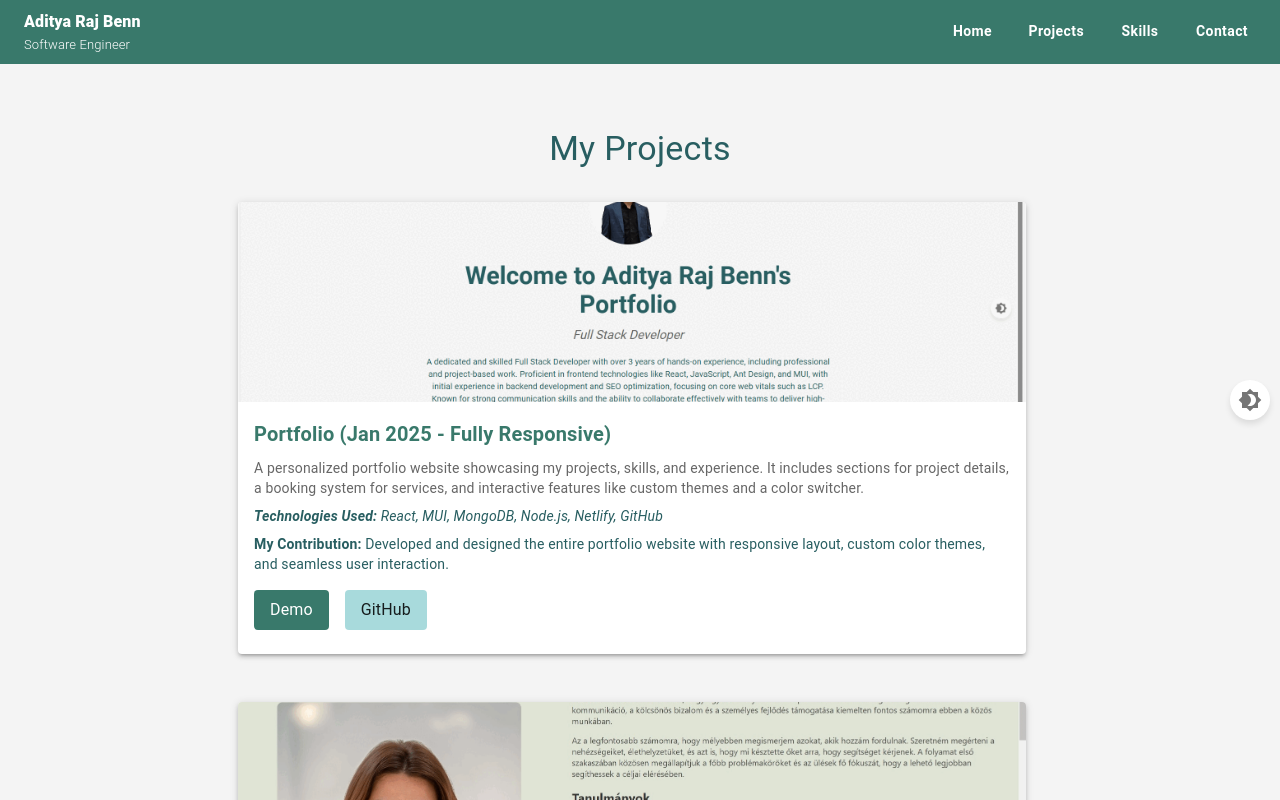
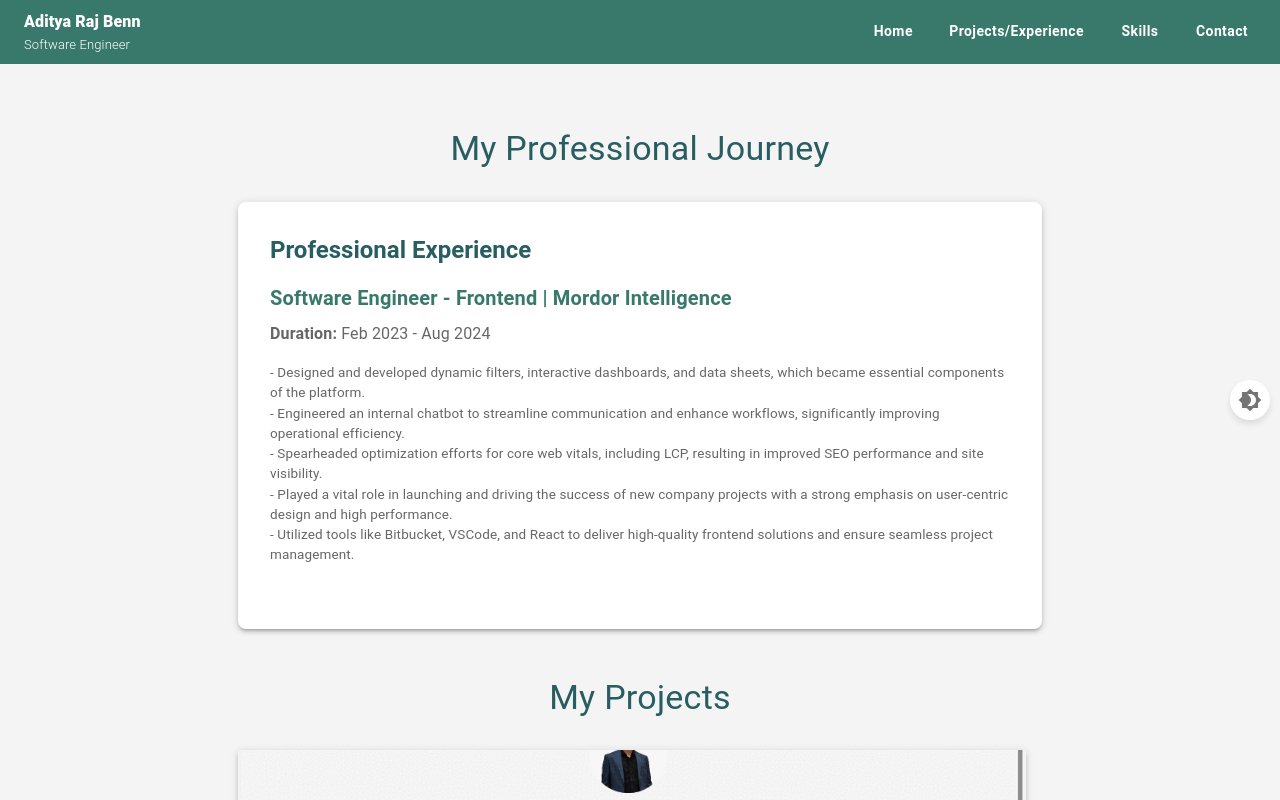
Before and after one commit to adityarajbenn/thePortfolio, a React (Create React App) app in the folder portfolio-ftd/: page /projects in a window 1280 px wide. Shown: the top 800 px of the page. Built offline with nearby package versions, Linux system fonts and the light colour scheme; the HTML template or start-up script is replaced by a standard one.

Commit message:
added exp on the website

```diff
--- a/portfolio-ftd/src/components/Navbar.js
+++ b/portfolio-ftd/src/components/Navbar.js
@@ -92,7 +92,7 @@ const Navbar = () => {
                 },
               }}
             >
-              Projects
+              Projects/Experience
             </Button>
             <Button
               component={NavLink}
@@ -183,7 +183,7 @@ const Navbar = () => {
             }}
             onClick={toggleDrawer}
           >
-            Projects
+            Projects/Experience
           </Button>
           <Button
             component={NavLink}
--- a/portfolio-ftd/src/data.json
+++ b/portfolio-ftd/src/data.json
@@ -30,10 +30,11 @@
         "location": "Jhansi, Uttar Pradesh",
         "years": "Feb 2023 - Aug 2024",
         "responsibilities": [
-          "Developed and maintained user-friendly frontends for internal and client-facing applications, including dynamic filters, interactive data sheets, and a CMS with role-based access.",
-          "Built an internal chat app to streamline bug reporting and resolution, ensuring seamless API integration and data consistency.",
-          "Contributed to backend tasks early on, transitioning into SEO optimization to improve site performance and core web vitals.",
-          "Played a key role in launching new projects with a focus on user experience and utilized tools like Bitbucket and VSCode for efficient project management."
+          "Designed and developed dynamic filters, interactive dashboards, and data sheets, which became essential components of the platform.",
+          "Engineered an internal chatbot to streamline communication and enhance workflows, significantly improving operational efficiency.",
+          "Spearheaded optimization efforts for core web vitals, including LCP, resulting in improved SEO performance and site visibility.",
+          "Played a vital role in launching and driving the success of new company projects with a strong emphasis on user-centric design and high performance.",
+          "Utilized tools like Bitbucket, VSCode, and React to deliver high-quality frontend solutions and ensure seamless project management."
         ]
       }
     ],
--- a/portfolio-ftd/src/pages/Projects.js
+++ b/portfolio-ftd/src/pages/Projects.js
@@ -13,12 +13,71 @@ import data from "../data.json";
 
 const Projects = () => {
   const theme = useTheme();
+  console.log(data.professionalExperience,'aslcksna')
 
   return (
     <Container
       maxWidth="lg"
       sx={{ marginTop: 6, marginBottom: 6, minHeight: "100vh" }}
     >
+      <Typography
+        variant="h4"
+        sx={{
+          marginBottom: 4,
+          textAlign: "center",
+          color: theme.palette.text.primary,
+        }}
+      >
+        My Professional Journey
+      </Typography>
+
+      {/* Professional Experience Section */}
+      <Box
+        sx={{
+          marginBottom: 6,
+          backgroundColor: theme.palette.background.paper,
+          padding: 4,
+          borderRadius: 2,
+          boxShadow: 3,
+        }}
+      >
+        <Typography
+          variant="h5"
+          sx={{
+            color: theme.palette.text.primary,
+            fontWeight: "bold",
+            marginBottom: 2,
+          }}
+        >
+          Professional Experience
+        </Typography>
+        {data.professionalExperience?.map((experience, index) => (
+        <Box key={index} sx={{ marginBottom: 4 }}>
+          <Typography
+            variant="h6"
+            sx={{ fontWeight: "bold", color: theme.palette.primary.main }}
+          >
+            {experience.position} | {experience.company}
+          </Typography>
+          <Typography
+            variant="body1"
+            sx={{ marginTop: 1, color: theme.palette.text.secondary }}
+          >
+            <strong>Duration:</strong> {experience.years}
+          </Typography>
+          <Typography
+            variant="body1"
+            sx={{ marginTop: 2, color: theme.palette.text.secondary, fontSize: '13.5px' }}
+          >
+            {experience.responsibilities.map((responsibility, idx) => (
+              <div key={idx}>- {responsibility}</div>
+            ))}
+          </Typography>
+        </Box>
+      ))}
+      </Box>
+
+      {/* Projects Section */}
       <Typography
         variant="h4"
         sx={{
@@ -42,7 +101,7 @@ const Projects = () => {
           <Box
             key={index}
             component={motion.div}
-            initial={{ opacity: 0, y: 30 }}  // Animate only opacity and vertical position
+            initial={{ opacity: 0, y: 30 }} // Animate only opacity and vertical position
             whileInView={{ opacity: 1, y: 0 }}
             viewport={{ once: true }}
             transition={{
@@ -59,7 +118,7 @@ const Projects = () => {
               alignItems: "center",
               marginBottom: 6,
               width: "100%",
-              position: "relative",  // Ensure no layout disruption
+              position: "relative", // Ensure no layout disruption
             }}
           >
             {/* Project content */}
@@ -70,8 +129,8 @@ const Projects = () => {
                 marginRight: { xs: 0, md: 2 },
                 backgroundColor: theme.palette.background.paper,
                 boxShadow: 3,
-                opacity: 1,  // Ensure it's visible when animation completes
-                transition: "opacity 0.6s ease-out",  // Smooth opacity transition
+                opacity: 1, // Ensure it's visible when animation completes
+                transition: "opacity 0.6s ease-out", // Smooth opacity transition
               }}
             >
               <CardMedia
```
